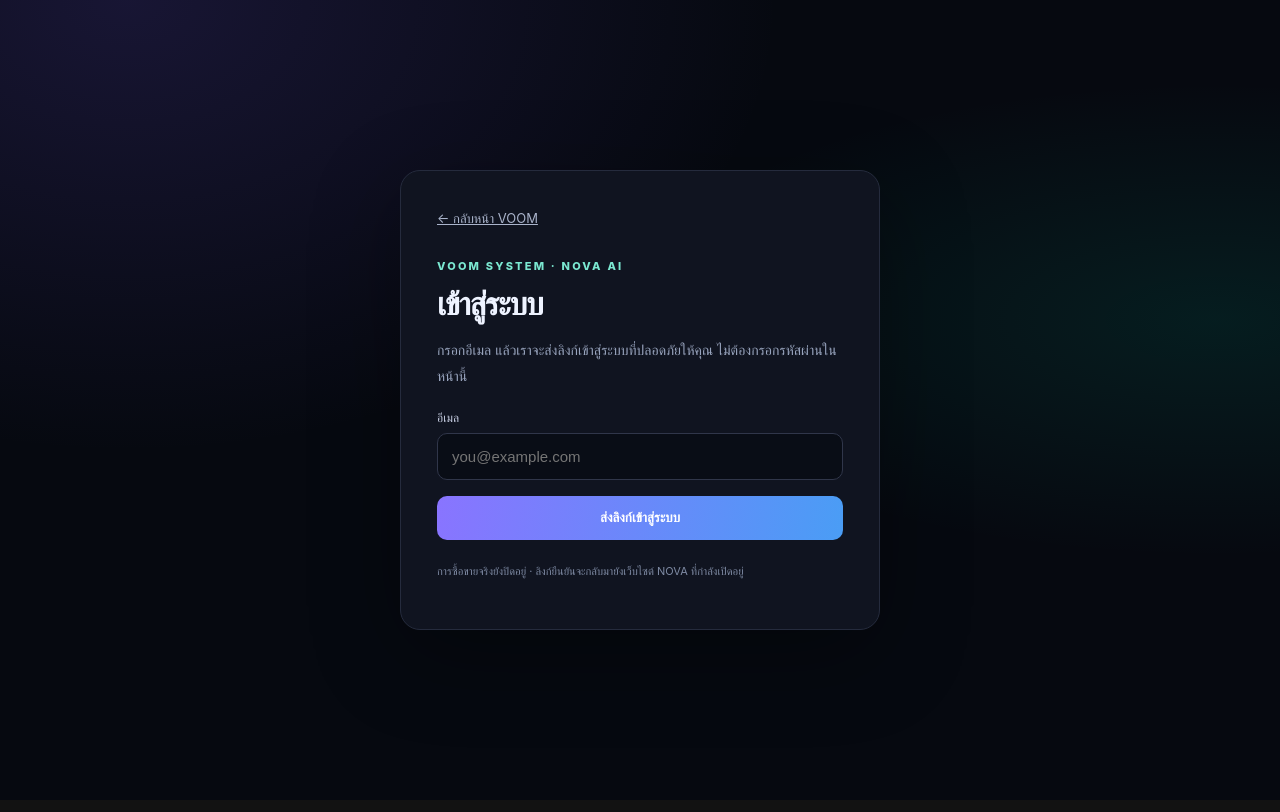
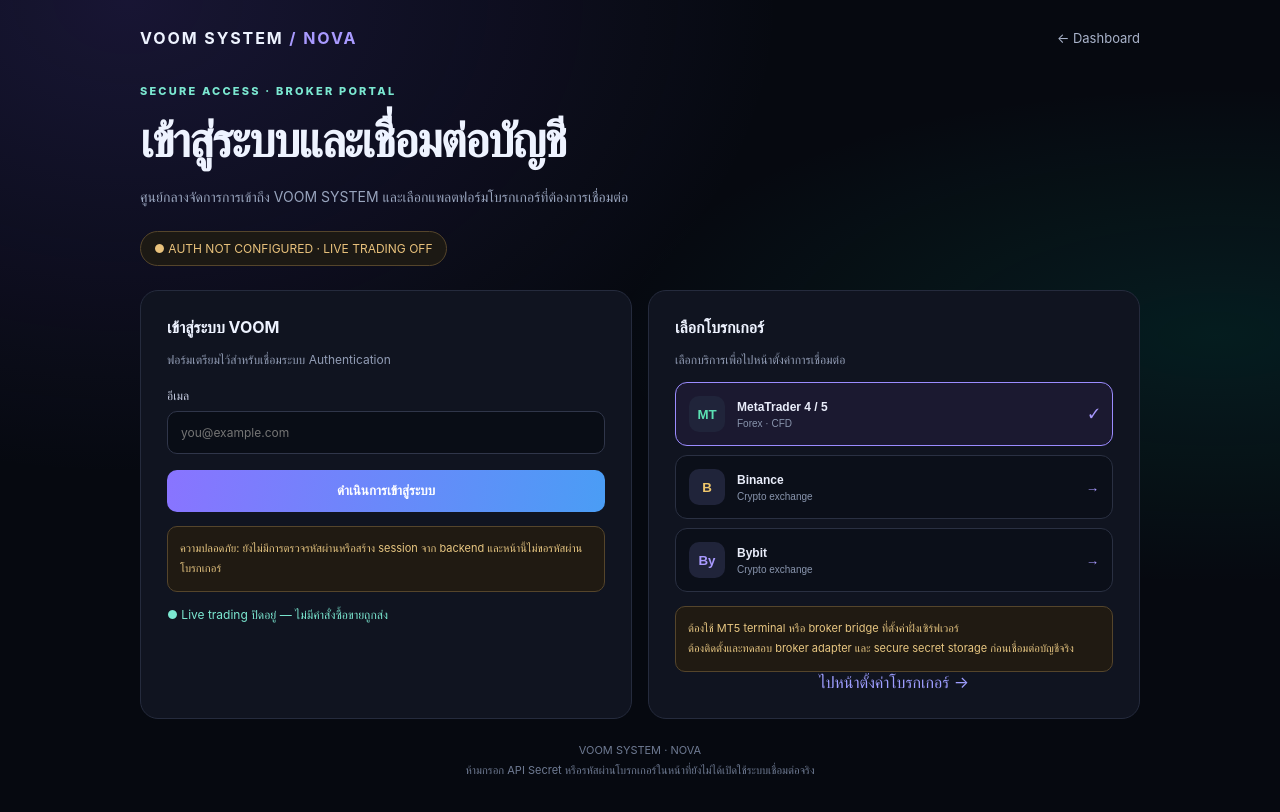
Before and after one commit to vutting895/VOOM_SYSTEM-NOVA-AI, a Next.js app in the folder frontend/: page /login in a window 1280 px wide. Shown: the top 812 px of the page. Built offline with nearby package versions, Linux system fonts and the light colour scheme.

Commit message:
Sync Windows frontend pages

```diff
--- a/frontend/app/login/page.jsx
+++ b/frontend/app/login/page.jsx
@@ -1,57 +1,65 @@
 'use client';
 
-import { useState } from "react";
-import Link from "next/link";
-import { getSupabaseBrowserClient } from "../../lib/supabase-browser";
+import { useState } from 'react';
+import Link from 'next/link';
+
+const brokers = [
+  { id: 'mt5', name: 'MetaTrader 4 / 5', type: 'Forex · CFD', mark: 'MT', color: '#5be0b3', detail: 'ต้องใช้ MT5 terminal หรือ broker bridge ที่ตั้งค่าฝั่งเซิร์ฟเวอร์' },
+  { id: 'binance', name: 'Binance', type: 'Crypto exchange', mark: 'B', color: '#f0c76b', detail: 'เริ่มจาก API แบบ read-only และปิดสิทธิ์ถอนเงิน' },
+  { id: 'bybit', name: 'Bybit', type: 'Crypto exchange', mark: 'By', color: '#a99aff', detail: 'ต้องตั้งค่า API/OAuth และ callback ฝั่งเซิร์ฟเวอร์ก่อน' },
+];
 
 export default function LoginPage() {
-  const [email, setEmail] = useState("");
-  const [busy, setBusy] = useState(false);
-  const [notice, setNotice] = useState("");
-  const [error, setError] = useState("");
-
-  async function sendMagicLink(event) {
-    event.preventDefault();
-    setBusy(true);
-    setNotice("");
-    setError("");
-    try {
-      const supabase = getSupabaseBrowserClient();
-      if (!supabase) {
-        throw new Error("ระบบยังตั้งค่า Supabase ไม่ครบ กรุณาตรวจ NEXT_PUBLIC_SUPABASE_URL และ NEXT_PUBLIC_SUPABASE_ANON_KEY ใน Vercel");
-      }
-      const { error: authError } = await supabase.auth.signInWithOtp({
-        email: email.trim(),
-        options: {
-          emailRedirectTo: `${window.location.origin}/auth/callback`,
-          shouldCreateUser: true,
-        },
-      });
-      if (authError) throw authError;
-      setNotice("ส่งลิงก์เข้าสู่ระบบแล้ว กรุณาเปิดอีเมลและกดลิงก์บนเว็บไซต์ VOOM SYSTEM");
-    } catch (e) {
-      setError(e instanceof Error ? e.message : "ส่งลิงก์เข้าสู่ระบบไม่สำเร็จ");
-    } finally {
-      setBusy(false);
-    }
-  }
+  const [email, setEmail] = useState('');
+  const [broker, setBroker] = useState('mt5');
+  const [notice, setNotice] = useState('');
+  const selected = brokers.find((item) => item.id === broker);
 
   return (
-    <main style={{minHeight:"100vh",padding:"28px 16px",display:"grid",placeItems:"center",color:"#eef3ff",fontFamily:"Inter,system-ui,sans-serif",background:"radial-gradient(ellipse at 10% 0%,#654bce30,transparent 40%),radial-gradient(ellipse at 95% 40%,#00cba51a,transparent 35%),#060910"}}>
-      <section style={{width:"100%",maxWidth:480,border:"1px solid #252b3d",borderRadius:20,padding:"clamp(22px,5vw,36px)",background:"#101420",boxShadow:"0 24px 90px #0005"}}>
-        <Link href="/" style={{color:"#aab4cb",fontSize:13}}>← กลับหน้า VOOM</Link>
-        <p style={{color:"#7be8d1",fontSize:11,letterSpacing:".2em",fontWeight:800,marginTop:32}}>VOOM SYSTEM · NOVA AI</p>
-        <h1 style={{fontSize:32,letterSpacing:"-.04em",margin:"10px 0"}}>เข้าสู่ระบบ</h1>
-        <p style={{color:"#98a4bd",fontSize:14,lineHeight:1.8}}>กรอกอีเมล แล้วเราจะส่งลิงก์เข้าสู่ระบบที่ปลอดภัยให้คุณ ไม่ต้องกรอกรหัสผ่านในหน้านี้</p>
-        <form onSubmit={sendMagicLink}>
-          <label htmlFor="email" style={{display:"block",color:"#c5cce0",fontSize:12,marginTop:22}}>อีเมล</label>
-          <input id="email" type="email" required autoComplete="email" value={email} onChange={e=>setEmail(e.target.value)} placeholder="you@example.com" style={{display:"block",width:"100%",marginTop:8,border:"1px solid #30364a",background:"#090d16",color:"white",borderRadius:10,padding:14,fontSize:15,boxSizing:"border-box"}} />
-          <button type="submit" disabled={busy} style={{width:"100%",marginTop:16,padding:14,border:0,borderRadius:10,background:busy?"#45445b":"linear-gradient(100deg,#8974ff,#4a9df5)",color:"white",fontWeight:800,cursor:busy?"wait":"pointer"}}>{busy?"กำลังส่งลิงก์…":"ส่งลิงก์เข้าสู่ระบบ"}</button>
-        </form>
-        {notice && <p role="status" style={{marginTop:16,padding:12,borderRadius:10,background:"#10271f",border:"1px solid #2c6d54",color:"#9ce9c7",fontSize:13,lineHeight:1.7}}>{notice}</p>}
-        {error && <p role="alert" style={{marginTop:16,padding:12,borderRadius:10,background:"#2b171b",border:"1px solid #7a353f",color:"#ffb5bf",fontSize:13,lineHeight:1.7}}>{error}</p>}
-        <p style={{marginTop:22,color:"#7f8ba4",fontSize:11,lineHeight:1.8}}>การซื้อขายจริงยังปิดอยู่ · ลิงก์ยืนยันจะกลับมายังเว็บไซต์ NOVA ที่กำลังเปิดอยู่</p>
-      </section>
+    <main style={{minHeight:'100vh',padding:'28px 16px 48px',color:'#eef3ff',fontFamily:'Inter,system-ui,sans-serif',background:'radial-gradient(ellipse at 10% 0%,#654bce30,transparent 40%),radial-gradient(ellipse at 95% 40%,#00cba51a,transparent 35%),#060910'}}>
+      <div style={{maxWidth:1000,margin:'auto'}}>
+        <header style={{display:'flex',justifyContent:'space-between',alignItems:'center',marginBottom:36}}>
+          <strong style={{letterSpacing:'.12em'}}>VOOM SYSTEM <span style={{color:'#a99aff'}}>/ NOVA</span></strong>
+          <Link href="/" style={{color:'#aab4cb',textDecoration:'none',fontSize:13}}>← Dashboard</Link>
+        </header>
+        <p style={{color:'#7be8d1',fontSize:11,letterSpacing:'.2em',fontWeight:800}}>SECURE ACCESS · BROKER PORTAL</p>
+        <h1 style={{fontSize:'clamp(30px,5vw,48px)',letterSpacing:'-.04em',margin:'12px 0'}}>เข้าสู่ระบบและเชื่อมต่อบัญชี</h1>
+        <p style={{color:'#98a4bd',fontSize:14,lineHeight:1.8,maxWidth:680}}>ศูนย์กลางจัดการการเข้าถึง VOOM SYSTEM และเลือกแพลตฟอร์มโบรกเกอร์ที่ต้องการเชื่อมต่อ</p>
+        <div style={{display:'inline-block',padding:'9px 13px',border:'1px solid #55452b',background:'#1c1914',borderRadius:30,color:'#e9c27c',fontSize:12,margin:'8px 0 24px'}}>● AUTH NOT CONFIGURED · LIVE TRADING OFF</div>
+        <div className="login-columns">
+          <section className="login-panel">
+            <h2>เข้าสู่ระบบ VOOM</h2>
+            <p>ฟอร์มเตรียมไว้สำหรับเชื่อมระบบ Authentication</p>
+            <form onSubmit={(event)=>{event.preventDefault();setNotice('ยังไม่ได้เปิดใช้การยืนยันตัวตนจริง ต้องตั้งค่า Authentication ฝั่งเซิร์ฟเวอร์ก่อน ฟอร์มนี้ไม่ส่งหรือบันทึกข้อมูลบัญชี')}}>
+              <label>อีเมล<input type="email" required autoComplete="email" value={email} onChange={(event)=>setEmail(event.target.value)} placeholder="you@example.com"/></label>
+              <button className="login-primary" type="submit">ดำเนินการเข้าสู่ระบบ</button>
+            </form>
+            {notice && <p role="status" className="login-warning">{notice}</p>}
+            <div className="login-warning">ความปลอดภัย: ยังไม่มีการตรวจรหัสผ่านหรือสร้าง session จาก backend และหน้านี้ไม่ขอรหัสผ่านโบรกเกอร์</div>
+            <p className="login-status">● Live trading ปิดอยู่ — ไม่มีคำสั่งซื้อขายถูกส่ง</p>
+          </section>
+          <section className="login-panel">
+            <h2>เลือกโบรกเกอร์</h2><p>เลือกบริการเพื่อไปหน้าตั้งค่าการเชื่อมต่อ</p>
+            {brokers.map((item)=><button type="button" key={item.id} onClick={()=>setBroker(item.id)} className={'broker-option '+(broker===item.id?'chosen':'')}><span className="broker-mark" style={{color:item.color}}>{item.mark}</span><span><strong>{item.name}</strong><small>{item.type}</small></span><span style={{marginLeft:'auto',color:'#a99aff'}}>{broker===item.id?'✓':'→'}</span></button>)}
+            <div className="login-warning">{selected.detail}<br/>ต้องติดตั้งและทดสอบ broker adapter และ secure secret storage ก่อนเชื่อมต่อบัญชีจริง</div>
+            <Link className="login-primary" style={{display:'block',textAlign:'center',textDecoration:'none'}} href="/broker">ไปหน้าตั้งค่าโบรกเกอร์ →</Link>
+          </section>
+        </div>
+        <p style={{textAlign:'center',fontSize:11,color:'#6f7b93',lineHeight:1.8,marginTop:22}}>VOOM SYSTEM · NOVA<br/>ห้ามกรอก API Secret หรือรหัสผ่านโบรกเกอร์ในหน้าที่ยังไม่ได้เปิดใช้ระบบเชื่อมต่อจริง</p>
+      </div>
+      <style jsx>{`
+        .login-columns{display:grid;grid-template-columns:1fr 1fr;gap:16px}
+        .login-panel{border:1px solid #252b3d;border-radius:18px;padding:clamp(18px,3vw,26px);background:#101420}
+        .login-panel h2{font-size:16px;margin:0 0 8px}.login-panel p{color:#929db5;font-size:12px;line-height:1.75}
+        .login-panel label{display:block;color:#c5cce0;font-size:12px;margin-top:18px}
+        .login-panel input{display:block;width:100%;margin-top:8px;border:1px solid #30364a;background:#090d16;color:white;border-radius:10px;padding:13px;font:inherit}
+        .login-primary{width:100%;margin-top:16px;padding:13px;border:0;border-radius:10px;background:linear-gradient(100deg,#8974ff,#4a9df5);color:white;font-weight:800;cursor:pointer}
+        .login-warning{margin-top:14px;border:1px solid #55452b;background:#201a12;color:#e8c782;border-radius:10px;padding:12px;font-size:11px;line-height:1.8}
+        .login-status{color:#7be8d1!important}.broker-option{display:flex;align-items:center;gap:12px;width:100%;text-align:left;color:#e9edfa;border:1px solid #2a3042;background:#0b0f19;border-radius:12px;padding:13px;margin-top:9px;cursor:pointer}
+        .broker-option.chosen{border-color:#9b8cff;background:#1b1930}.broker-mark{width:36px;height:36px;display:grid;place-items:center;border-radius:10px;background:#20243a;font-weight:900}
+        .broker-option strong,.broker-option small{display:block}.broker-option strong{font-size:12px}.broker-option small{font-size:10px;color:#8995ad;margin-top:4px}
+        @media(max-width:720px){.login-columns{grid-template-columns:1fr}}
+      `}</style>
     </main>
   );
 }
```
